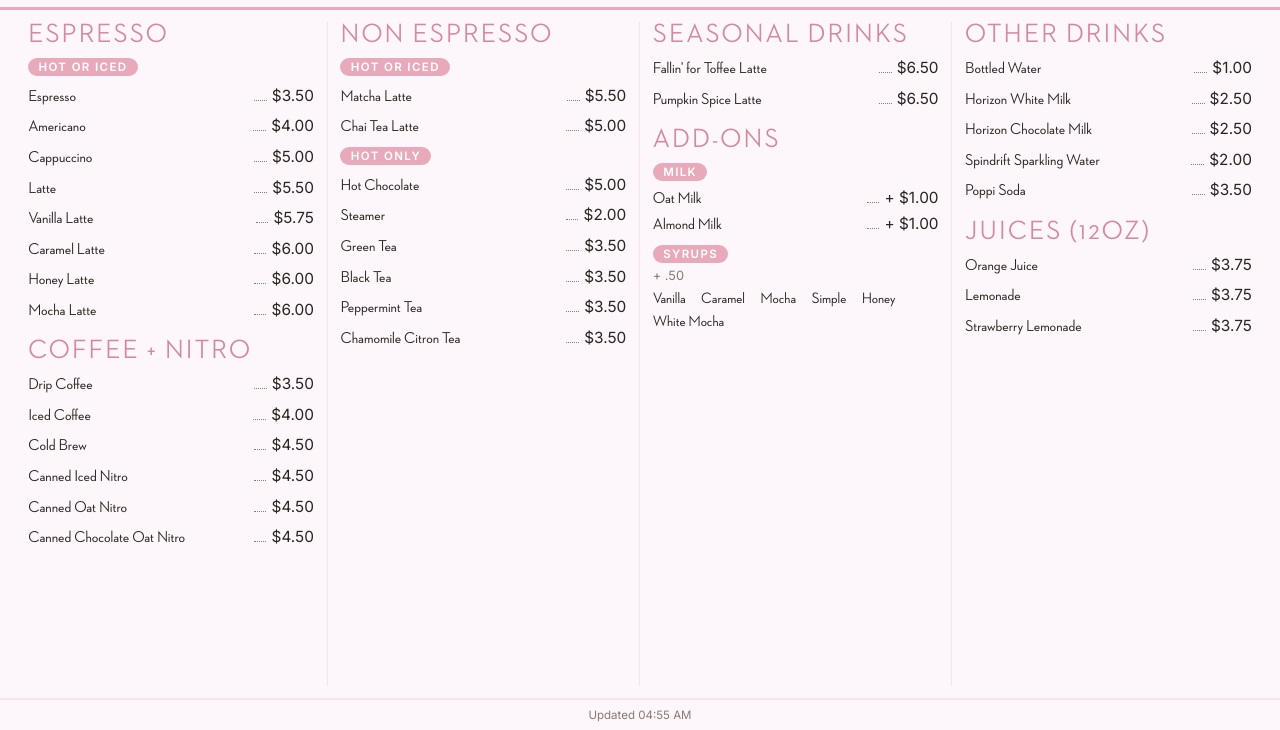
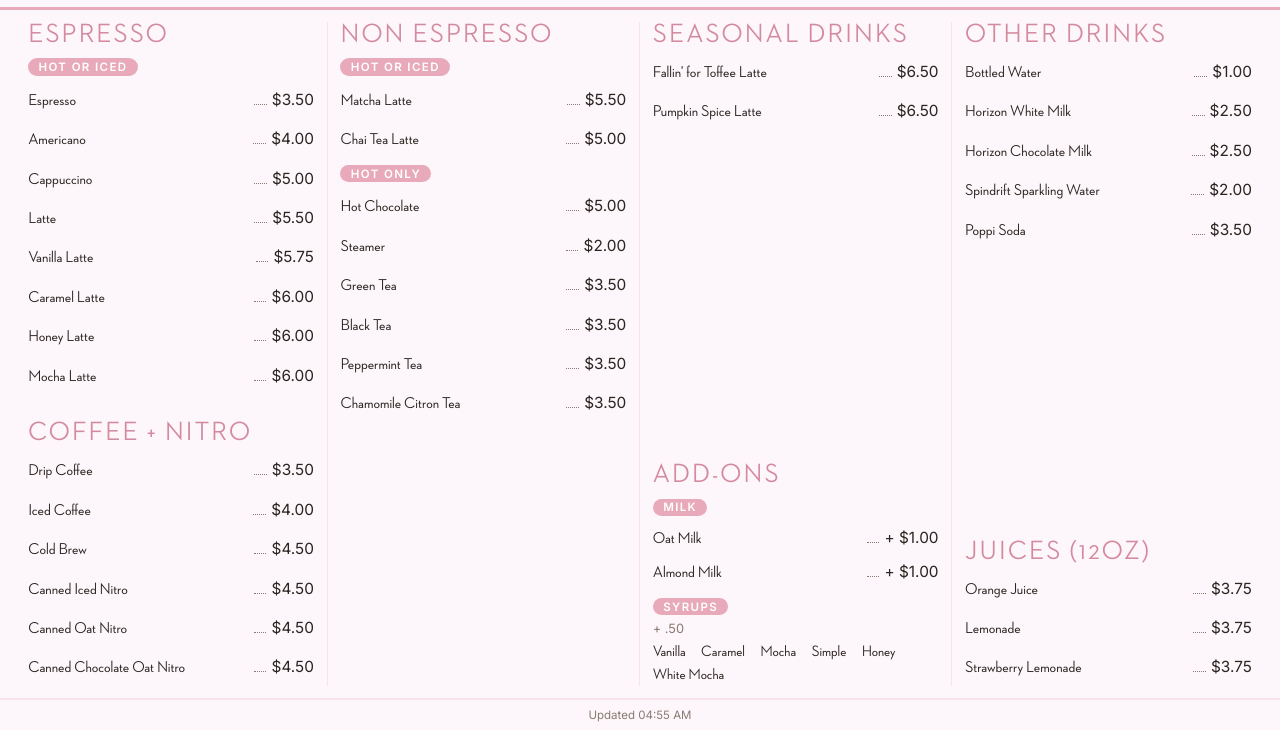
Before and after one commit to jwal7000/menu-display-beverages, a plain HTML site: page public/index.html in a window 1280 px wide. Shown: the part 70-800 px from the top of the page. Drawn offline with Linux system fonts and the light colour scheme; files whose address does not match are found by name; a web font is replaced by a local one.

Commit message:
style: spread rows to fill column height on TV display
- bev-col: justify-content: space-between (sections fill column height)
- item-row: line-height 1.55 → 2.1 (items breathe within each section)

```diff
--- a/public/styles.css
+++ b/public/styles.css
@@ -112,6 +112,7 @@ html, body {
   display: flex;
   flex-direction: column;
   gap: 1.8vh;
+  justify-content: space-between;
 }
 
 .bev-col:not(:last-child) {
@@ -158,7 +159,7 @@ html, body {
   display: flex;
   align-items: baseline;
   gap: 0.4vw;
-  line-height: 1.55;
+  line-height: 2.1;
 }
 
 .item-name {
```
